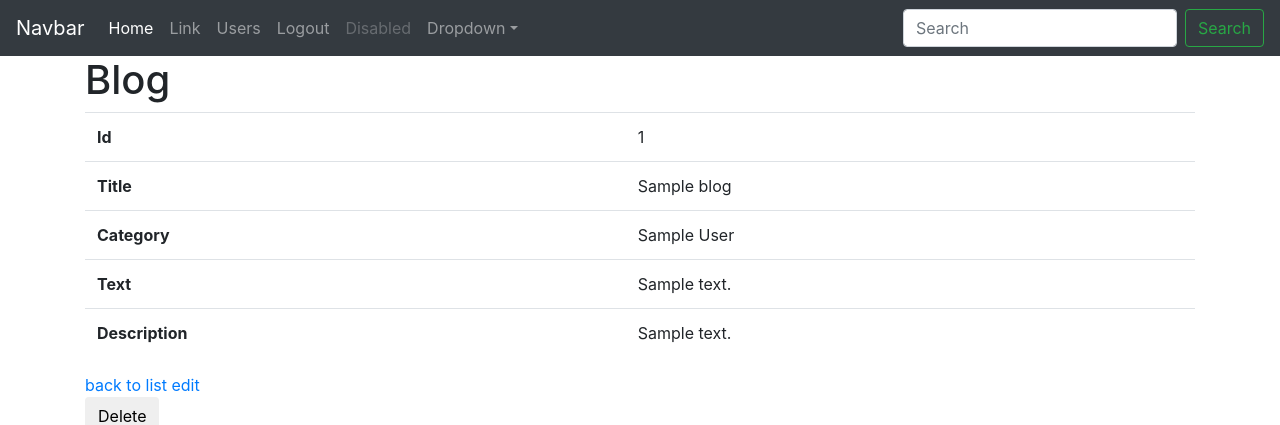
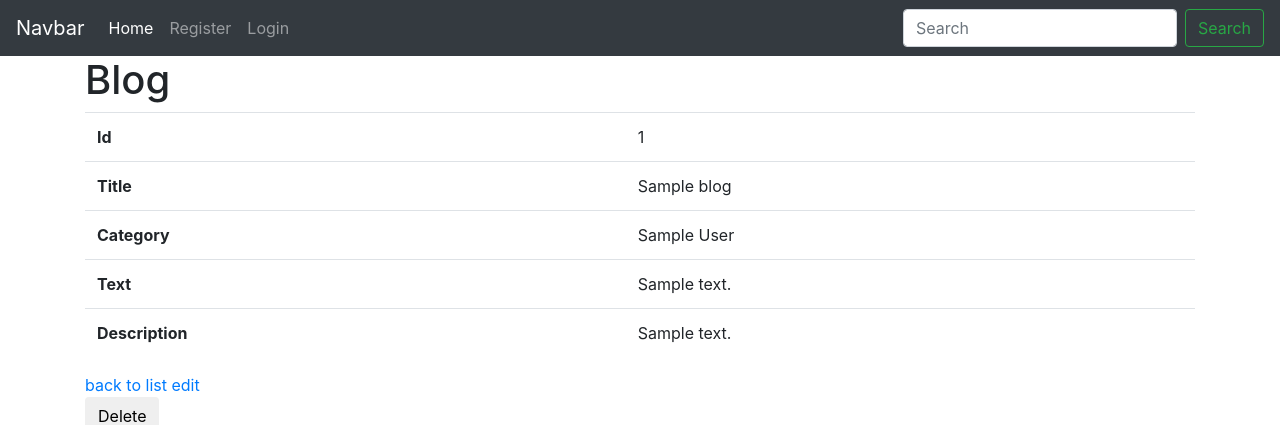
Before and after one commit to AgeenkoKonstantin/symfony7_edu, a Symfony app: template templates/blog/show.html.twig in a window 1280 px wide. Shown: the top 425 px of the page. Run offline with Twig, Linux system fonts and the light colour scheme; the template is opened without the code that fills it: most values are stand-ins (such as "Sample title", 1, 10 or a date in 2020); some libraries are stand-ins or nearby versions.

Commit message:
поправил общий лейаут

```diff
--- a/templates/layout.html.twig
+++ b/templates/layout.html.twig
@@ -31,26 +31,24 @@
           <li class="nav-item active">
             <a class="nav-link" href="#">Home <span class="sr-only">(current)</span></a>
           </li>
-          <li class="nav-item">
-            <a class="nav-link" href="#">Link</a>
-          </li>
+          {% if is_granted('ROLE_ADMIN') %}
           <li class="nav-item">
             <a class="nav-link" href="{{ path('app_user_index') }}">Users</a>
           </li>
+          {% endif %}
+          {% if app.user %}
           <li class="nav-item">
             <a class="nav-link" href="{{ path('_logout_main') }}">Logout</a>
           </li>
+          {% endif %}
+          {% if app.user is null %}
           <li class="nav-item">
-            <a class="nav-link disabled" href="#">Disabled</a>
+            <a class="nav-link" href="{{ path('app_register') }}">Register</a>
           </li>
-          <li class="nav-item dropdown">
-            <a class="nav-link dropdown-toggle" href="http://example.com" id="dropdown01" data-toggle="dropdown" aria-haspopup="true" aria-expanded="false">Dropdown</a>
-            <div class="dropdown-menu" aria-labelledby="dropdown01">
-              <a class="dropdown-item" href="#">Action</a>
-              <a class="dropdown-item" href="#">Another action</a>
-              <a class="dropdown-item" href="#">Something else here</a>
-            </div>
+          <li class="nav-item">
+            <a class="nav-link" href="{{ path('app_login') }}">Login</a>
           </li>
+          {% endif %}
         </ul>
         <form class="form-inline my-2 my-lg-0">
           <input class="form-control mr-sm-2" type="text" placeholder="Search" aria-label="Search">
```
